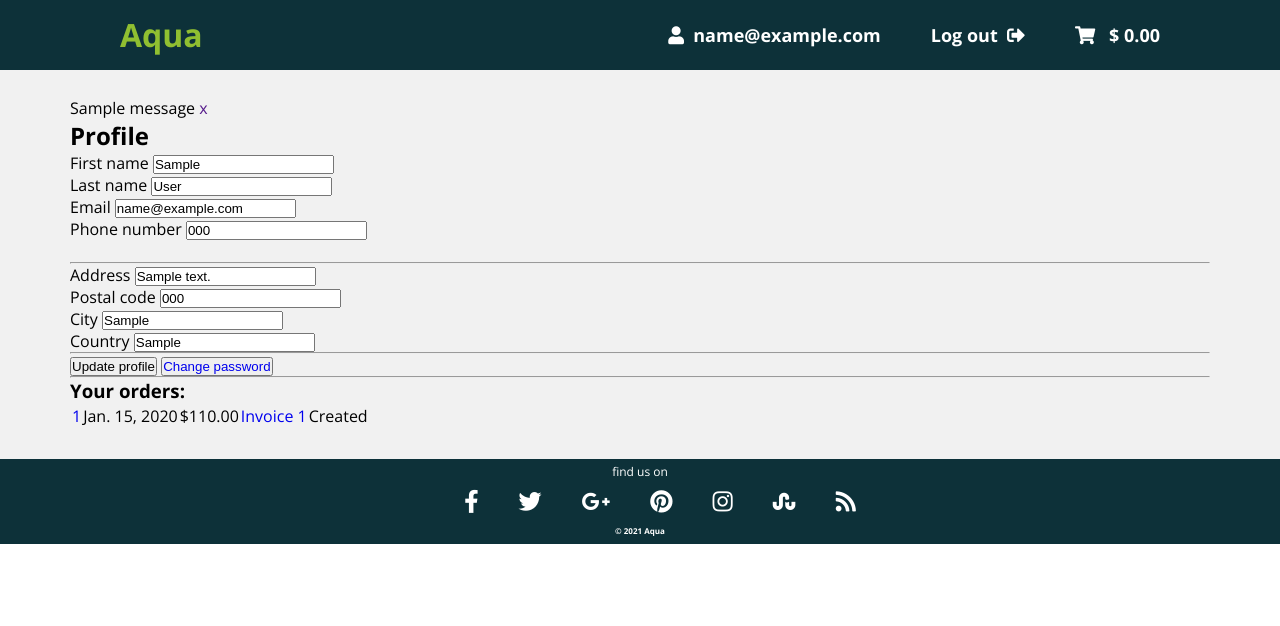
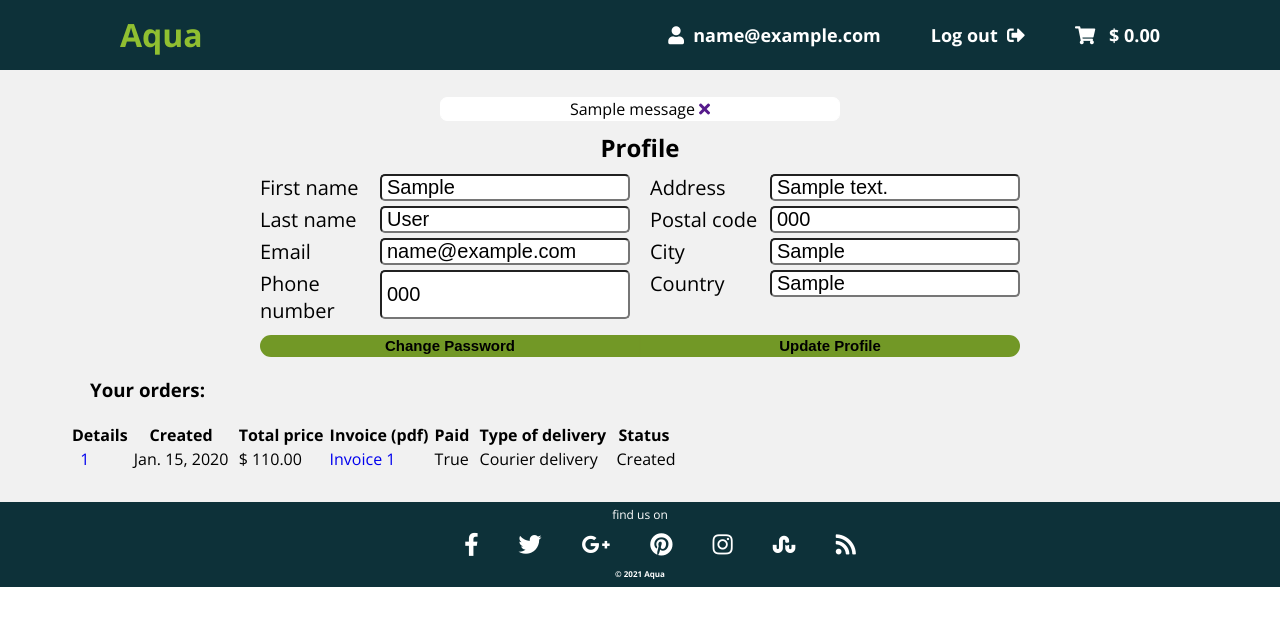
Before and after one commit to Kitayeu/my_shop, a Django app: page /accounts/profile/ in a window 1280 px wide. Shown: the top 626 px of the page. Run offline with Django 3.2, Linux system fonts and the light colour scheme; a user stored in the database is signed in; tables that the repository leaves empty hold one stand-in row (values such as "Sample post"); one stand-in notice (Sample message) is shown; parts of the project's set-up code (start-up, migrations or seed data) failed here and were passed over.

Commit message:
Added CSS for 'profile.html'

```diff
--- a/accounts/forms.py
+++ b/accounts/forms.py
@@ -33,9 +33,9 @@ class UpdateUserForm(forms.ModelForm):
         model = User
         fields = ('first_name', 'last_name', 'email')
         widgets = {
-            'first_name': forms.TextInput(),
-            'last_name': forms.TextInput(),
-            'email': forms.EmailInput()
+            'first_name': forms.TextInput(attrs={'class': 'form_user_update'}),
+            'last_name': forms.TextInput(attrs={'class': 'form_user_update'}),
+            'email': forms.EmailInput(attrs={'class': 'form_user_update'})
         }
 
 
@@ -45,9 +45,9 @@ class UpdateProfileForm(forms.ModelForm):
         model = Profile
         fields = ('phone_number', 'address', 'postal_code', 'city', 'country')
         widgets = {
-            'phone_number': forms.TextInput(),
-            'address': forms.TextInput(),
-            'postal_code': forms.TextInput(),
-            'city': forms.TextInput(),
-            'country': forms.TextInput()
+            'phone_number': forms.TextInput(attrs={'class': 'form_user_update'}),
+            'address': forms.TextInput(attrs={'class': 'form_user_update'}),
+            'postal_code': forms.TextInput(attrs={'class': 'form_user_update'}),
+            'city': forms.TextInput(attrs={'class': 'form_user_update'}),
+            'country': forms.TextInput(attrs={'class': 'form_user_update'})
         }
--- a/static/css/create.css
+++ b/static/css/create.css
@@ -20,6 +20,8 @@
     color:#000000;
     width: 250px;
     border-radius: 5px;
+    margin-bottom: 5px;
+    padding-left: 5px;
 }
 .label_order{
     display: flex;
--- /dev/null
+++ b/static/css/profile.css
@@ -0,0 +1,83 @@
+.title_profile{
+    text-align: center;
+}
+.form_user_update{
+    font-size:20px;
+    font-weight: 400;
+    color:#000000;
+    width: 250px;
+    border-radius: 5px;
+    margin-bottom: 5px;
+    padding-left: 5px;
+}
+.label_profile{
+    display: flex;
+    justify-content: flex-start;
+    font-size:20px;
+    font-weight: 400;
+    color:#000000;
+    width: 250px
+}
+.row_button{
+    text-align: center;
+    margin-top: 10px;
+}
+.row_button_update_profile{
+    width: 380px;
+    border: 1px solid rgba(114, 152, 38, 0.5);
+    box-sizing: border-box;
+    border-radius: 0 20px 20px 0;
+    text-align: center;
+    font-style: normal;
+    font-weight: 600;
+    font-size: 15px;
+    line-height: 20px;
+    text-transform: capitalize;
+    background-color: #729826;
+    transition: 0.2s;
+}
+.row_button_update_profile:hover{
+    background: rgba(114, 152, 38, 0.5);
+}
+.row_button_update_profile:active{
+    background-color: white;
+}
+.row_button_change_password{
+    width: 380px;
+    border: 1px solid rgba(114, 152, 38, 0.5);
+    box-sizing: border-box;
+    border-radius: 20px 0 0 20px;
+    text-align: center;
+    font-style: normal;
+    font-weight: 600;
+    font-size: 15px;
+    line-height: 20px;
+    text-transform: capitalize;
+    background-color: #729826;
+    transition: 0.2s;
+}
+.row_button_change_password a{
+    color: black;
+}
+.row_button_change_password:hover{
+    background: rgba(114, 152, 38, 0.5);
+}
+.row_button_change_password:active{
+    background-color: white;
+}
+.message_profile_head{
+     display: flex;
+    justify-content: center;
+}
+.message_profile{
+    display: flex;
+    justify-content: center;
+    margin-bottom: 10px;
+    border: 1px solid white;
+    border-radius: 7px;
+    width: 400px;
+    background-color: white;
+}
+.title_your_orders{
+    margin: 20px 0 20px 20px;
+}
--- a/static/css/style.css
+++ b/static/css/style.css
@@ -8,6 +8,7 @@
 @import url('./orders_detail.css');
 @import url('./carts_detail.css');
 @import url('./register.css');
+@import url('./profile.css');
 
 html{
     font-family: 'Open Sans', sans-serif;
--- a/templates/accounts/profile.html
+++ b/templates/accounts/profile.html
@@ -7,124 +7,164 @@
     <br>
 
     {% if messages %}
-        <div>
+        <div class="message_profile_head">
+            <div class="message_profile">
                 {% for message in messages %}
-            {{ message }}
-            <a href="" class="close">x</a>
+                {{ message }}&nbsp;
+                <a href="" class="close"><i class="fas fa-times"></i></a>
                 {% endfor %}
+            </div>
         </div>
     {% endif %}
 
     <div>
-        <h2>
+
+        <h2 class="title_profile">
             Profile
         </h2>
+
         <form action="" method="post">
             {% csrf_token %}
 
-            <div class="row">
+            <div class="row_head">
 
-                <div>
-                    <label for="first_name">First name</label>
+                <div class="row_order">
+
+                    <div class="col_order">
+                        <div class="order_input">
+                            <label for="first_name" class="label_profile">First name</label>
                             {{ user_form.first_name }}
                         </div>
+                    </div>
 
-                <div>
-                    <label for="last_name">Last name</label>
+                    <div class="col_order">
+                        <div class="order_input">
+                            <label for="last_name" class="label_profile">Last name</label>
                             {{ user_form.last_name }}
                         </div>
+                    </div>
 
-                <div>
-                    <label for="email">Email</label>
+                    <div class="col_order">
+                        <div class="order_input">
+                            <label for="email" class="label_profile">Email</label>
                             {{ user_form.email }}
                         </div>
+                    </div>
 
-                <div>
-                    <label for="phone_number">Phone number</label>
+                    <div class="col_order">
+                        <div class="order_input">
+                            <label for="phone_number" class="label_profile">Phone number</label>
                             {{ profile_form.phone_number }}
+                        </div>
                     </div>
 
                 </div>
 
-            <br>
+                <div class="row_order">
 
-            <hr>
-
-            <div class="row">
-
-                <div>
-                    <label for="address">Address</label>
+                    <div class="col_order">
+                        <div class="order_input">
+                            <label for="address" class="label_profile">Address</label>
                             {{ profile_form.address }}
                         </div>
+                    </div>
 
-                <div>
-                    <label for="postal_code">Postal code</label>
+                    <div class="col_order">
+                        <div class="order_input">
+                            <label for="postal_code" class="label_profile">Postal code</label>
                             {{ profile_form.postal_code }}
                         </div>
+                    </div>
 
-                <div>
-                    <label for="city">City</label>
+                    <div class="col_order">
+                        <div class="order_input">
+                            <label for="city" class="label_profile">City</label>
                             {{ profile_form.city }}
                         </div>
+                    </div>
 
-                <div>
-                    <label for="country">Country</label>
+                    <div class="col_order">
+                        <div class="order_input">
+                            <label for="country" class="label_profile">Country</label>
                             {{ profile_form.country }}
+                        </div>
                     </div>
 
                 </div>
 
-            <hr>
+            </div>
 
-            <div class="row">
-                <button type="submit" data-toggle="tooltip" data-placement="top"
-                        title="Fill in new details and click 'Update profile'">
+            <div class="row_button">
+                <button type="button" class="row_button_change_password"
+                           onclick="window.location.href ='{% url 'password_change' %}'">
+                        Change password
+                </button><!--
+                --><button type="submit" title="Fill in new details and click 'Update profile'"
+                        class="row_button_update_profile">
                     Update profile
-                </button>
-                <button type="submit" data-toggle="tooltip" data-placement="top"
-                        title="Change password">
-                    <a href="{% url 'password_change' %}">Change password</a>
                 </button>
             </div>
 
-            <hr>
+            <h3 class="title_your_orders">Your orders:</h3>
 
-            <h3>Your orders:</h3>
             <table>
+
+                {% if request.user.orders.all %}
+                    <thead>
+                        <tr>
+                            <th>Details&nbsp;</th>
+                            <th>Created&nbsp;&nbsp;</th>
+                            <th>Total price&nbsp;</th>
+                            <th>Invoice (pdf)&nbsp;</th>
+                            <th>Paid&nbsp;&nbsp;</th>
+                            <th>Type of delivery&nbsp;&nbsp;</th>
+                            <th>Status&nbsp;</th>
+                        </tr>
+                    </thead>
+
                     {% for order in request.user.orders.all %}
+
+                        <tbody>
                             <tr>
                                 <td>
                                     <a href="{{ order.get_absolute_url }}">
-                                {{ order.id }}
+                                        &nbsp;&nbsp;{{ order.id }}&nbsp;
                                     </a>
                                 </td>
 
-                        <td>{{ order.created|date }}</td>
+                                <td>{{ order.created|date }}&nbsp;&nbsp;</td>
+
                                 <td>
-                            ${{ order.get_total_cost|floatformat:2 }}
+                                    $ {{ order.get_total_cost|floatformat:2 }}&nbsp;&nbsp;
                                 </td>
 
                                 <td>
                                     <a href="{% url 'orders:customer_invoice_pdf' order.id %}" target="_blank">
                                         <i></i>
-                                Invoice {{ order.id }}
+                                        Invoice {{ order.id }}&nbsp;
                                     </a>
                                 </td>
 
+                                <td>{{ order.paid }}&nbsp;&nbsp;</td>
+
+                                <td>{{ order.transport }}&nbsp;&nbsp;</td>
+
                                 <td>{{ order.status }}</td>
                             </tr>
+                        </tbody>
 
-                {% empty %}
+                    {% endfor %}
 
+                {% else %}
                     <tr>
                         No orders yet
                     </tr>
-
-                {% endfor %}
+                {% endif %}
 
             </table>
 
         </form>
+
     </div>
 
 {% endblock content %}
--- a/templates/orders/detail.html
+++ b/templates/orders/detail.html
@@ -44,7 +44,7 @@
         <table>
             <thead>
             <tr>
-                <th>Product&nbsp;</th>
+                <th>Details&nbsp;</th>
                 <th>Price&nbsp;</th>
                 <th>Quantity&nbsp;</th>
                 <th>Total price&nbsp;</th>
@@ -61,7 +61,7 @@
                             $ {{ item.price }}&nbsp;
                         </td>
                         <td>
-                            {{ item.quantity }} x&nbsp;
+                            &nbsp;&nbsp;&nbsp;&nbsp;&nbsp;&nbsp;&nbsp;{{ item.quantity }} x&nbsp;
                         </td>
                         <td>
                             $ {{ item.get_cost }}&nbsp;
--- a/templates/orders/pdf.html
+++ b/templates/orders/pdf.html
@@ -40,7 +40,7 @@
     <table>
         <thead>
         <tr>
-            <th>Product&nbsp;</th>
+            <th>Details&nbsp;</th>
             <th>Price&nbsp;</th>
             <th>Quantity&nbsp;</th>
             <th>Total price&nbsp;</th>
@@ -52,7 +52,7 @@
                 <tr>
                     <td> {{ item.product.name }}&nbsp;</td>
                     <td>$ {{ item.price }}&nbsp;</td>
-                    <td>{{ item.quantity }} x&nbsp;</td>
+                    <td>&nbsp;&nbsp;&nbsp;&nbsp;&nbsp;&nbsp;&nbsp;{{ item.quantity }} x&nbsp;</td>
                     <td>$ {{ item.get_cost }}&nbsp;</td>
                 </tr>
             {% endfor %}
```
Lines whose indentation alone changed are shown as unchanged.
